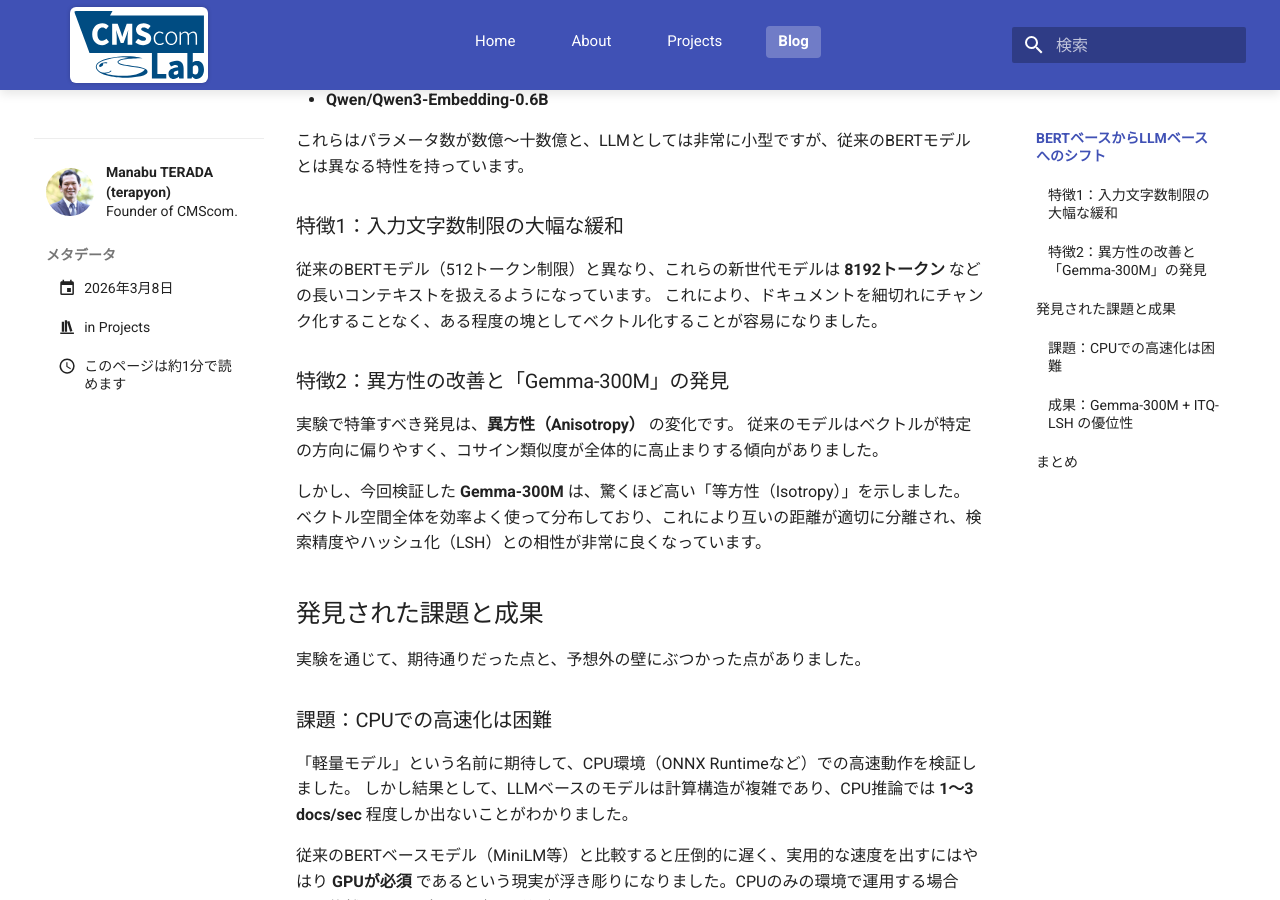
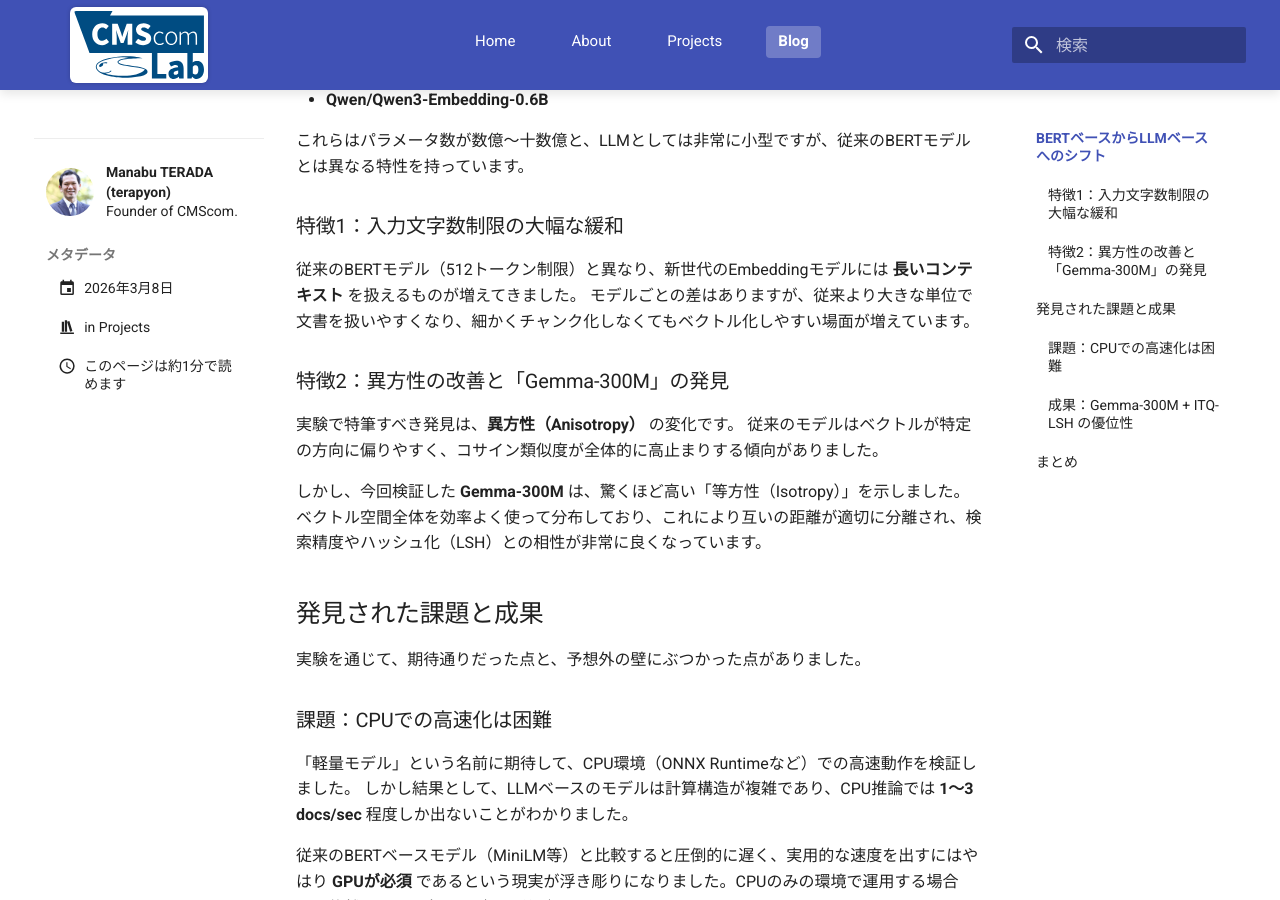
Before and after one commit to CMScomLab/CMScomLab.github.io, an MkDocs documentation site: the page built from docs/blog/posts/2026-03-08-lightweight-embedding-benchmark.md, in a window 1280 px wide and 900 px high, scrolled down 534 px. Built offline with MkDocs 1.6.1 and Material for MkDocs 9.7.7, drawn with Linux system fonts in a browser that asks for light colours; comment, search, counter and statistics services are not loaded.

Commit message:
部分的に表現を変更したり、厳密でない表現を修正した

```diff
--- a/docs/blog/posts/2026-03-08-lightweight-embedding-benchmark.md
+++ b/docs/blog/posts/2026-03-08-lightweight-embedding-benchmark.md
@@ -36,8 +36,8 @@ title: 軽量Embeddingモデルの可能性と現実：Gemma-300M vs CPU推論
 
 ### 特徴1：入力文字数制限の大幅な緩和
 
-従来のBERTモデル（512トークン制限）と異なり、これらの新世代モデルは **8192トークン** などの長いコンテキストを扱えるようになっています。
-これにより、ドキュメントを細切れにチャンク化することなく、ある程度の塊としてベクトル化することが容易になりました。
+従来のBERTモデル（512トークン制限）と異なり、新世代のEmbeddingモデルには **長いコンテキスト** を扱えるものが増えてきました。
+モデルごとの差はありますが、従来より大きな単位で文書を扱いやすくなり、細かくチャンク化しなくてもベクトル化しやすい場面が増えています。
 
 ### 特徴2：異方性の改善と「Gemma-300M」の発見
 
```
Also changed, not shown: docs/blog/posts/2026-02-03-vector-search.md (+1 -1 lines), docs/blog/posts/2026-03-14-firestore-voronoi-partitioning.md (+1 -1 lines).
